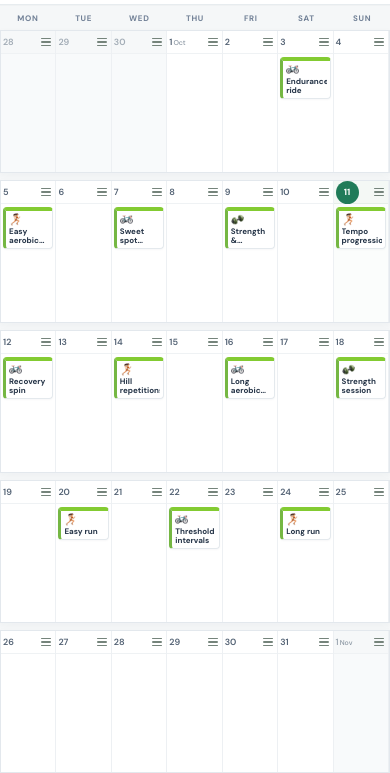
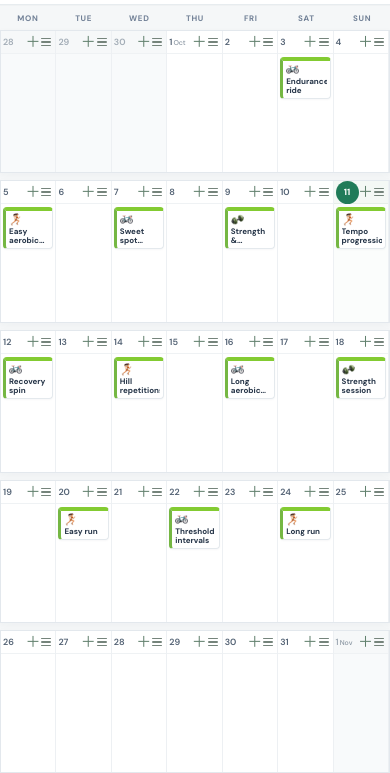
Before and after one commit to rillard/IntervalsUI, a plain HTML site: page index.html in a window 390 px wide. Shown: the part 71-844 px from the top of the page. Drawn offline with Linux system fonts and the light colour scheme.

Commit message:
mobile layout continued

```diff
--- a/styles.css
+++ b/styles.css
@@ -717,6 +717,21 @@ body { background: var(--calendar-canvas); }
   .day-label-month { margin-left: 1px; font-size: 7px; }
   .day-menu-button { width: 18px; height: 20px; margin-right: -2px; }
   .day-menu-icon { width: 10px; gap: 2px; }
+  .day-cell .add-workout {
+    position: absolute;
+    z-index: 4;
+    top: 1px;
+    right: 15px;
+    width: 15px;
+    min-height: 20px;
+    display: grid !important;
+    padding: 0;
+    border: 0;
+    color: #62816e;
+    background: transparent;
+    font-size: 15px;
+    opacity: 1;
+  }
   .workout-list { max-height: calc(100% - 23px); gap: 3px; padding: 3px 2px; overflow: hidden; }
   .workout-card { max-height: 47px; padding: 2px 3px 3px; border-top-width: 4px; border-radius: 4px; }
   .workout-type { height: 13px; margin: 0 0 1px; font-size: 0; }
@@ -733,6 +748,7 @@ body { background: var(--calendar-canvas); }
   .calendar-page { height: calc(100vh - 56px); height: calc(100dvh - 56px); }
   .weekdays { height: 20px; flex-basis: 20px; }
   .day-head { height: 18px; }
+  .add-workout { min-height: 17px; height: 17px; }
   .workout-list { max-height: calc(100% - 18px); }
   .workout-type { height: 11px; }
   .sport-icon, .sport-icon img, .sport-icon img[src*="dumbbell"] { width: 11px; height: 11px; }
```
